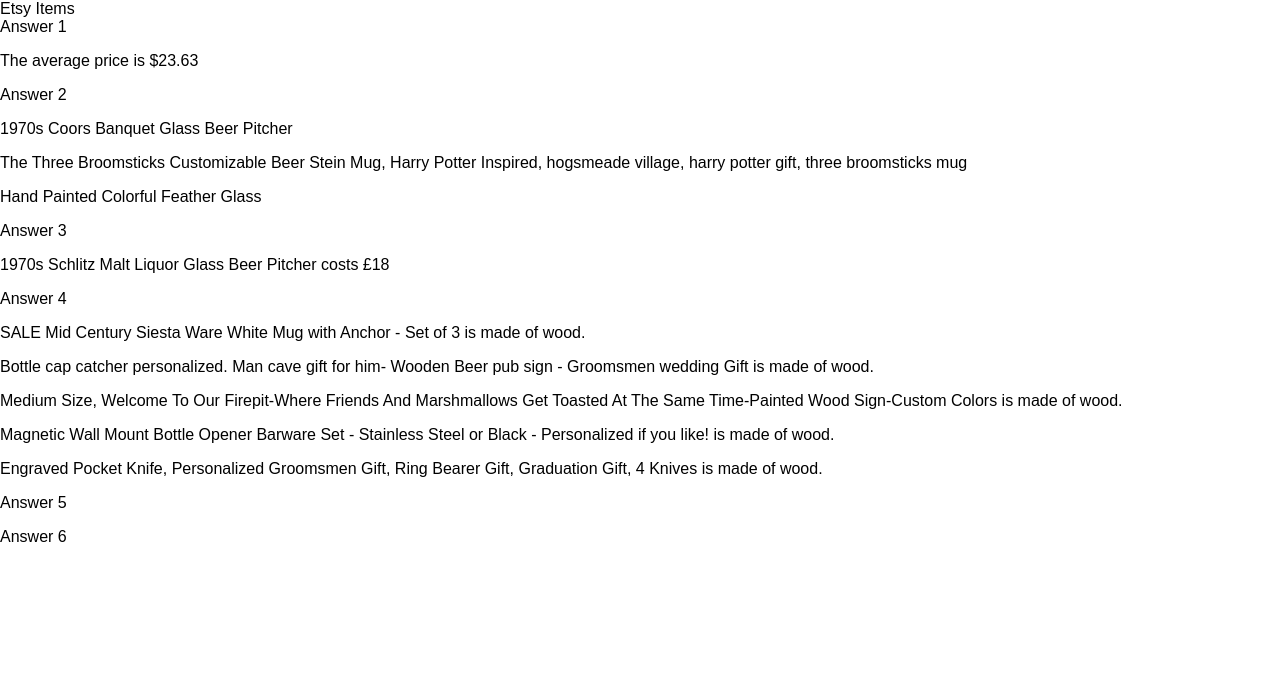
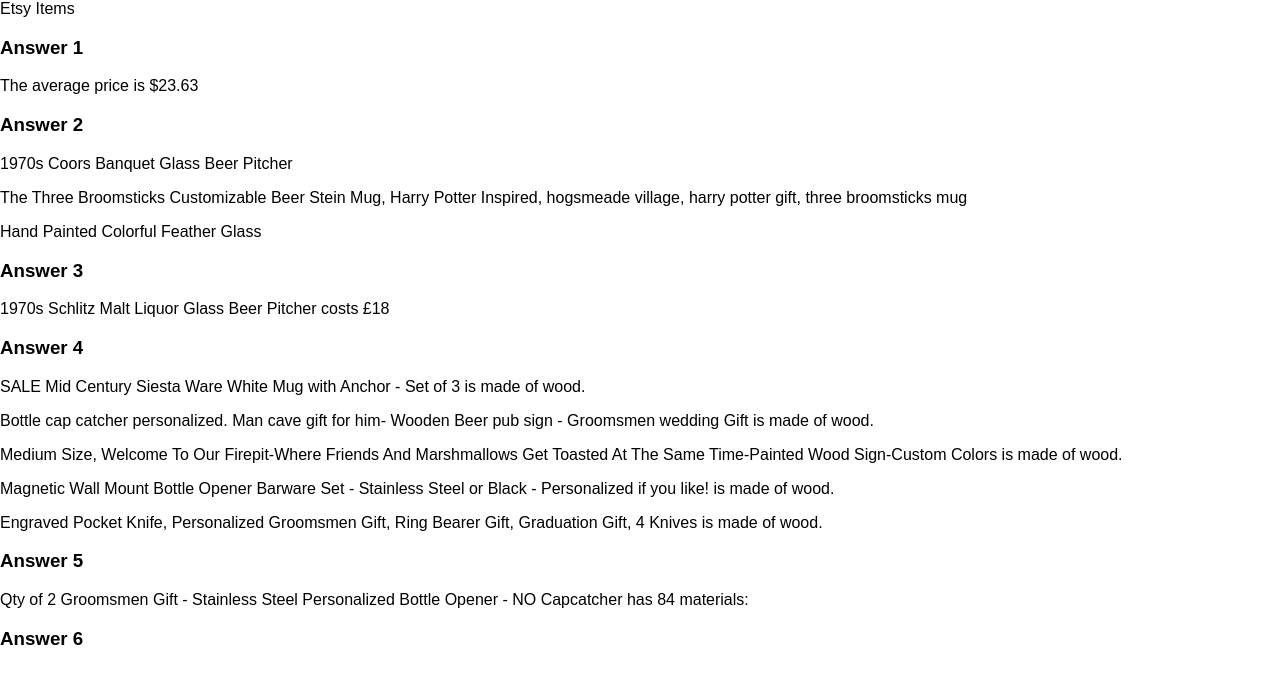
Before and after one commit to thedoublewolf/etsy-items, a plain HTML site: page index.html in a window 1280 px wide. Drawn offline with Linux system fonts and the light colour scheme.

Commit message:
beginning answer 5

```diff
--- a/index.html
+++ b/index.html
@@ -11,17 +11,17 @@
 
 	<header>Etsy Items</header>
 
-Answer 1
+<h3>Answer 1</h3>
 	<p id="answer1"></p>
-Answer 2
+<h3>Answer 2</h3>
 	<p id="answer2"></p>
-Answer 3
+<h3>Answer 3</h3>
 	<p id="answer3"></p>
-Answer 4
+<h3>Answer 4</h3>
 	<p id="answer4"></p>
-Answer 5
+<h3>Answer 5</h3>
 	<p id="answer5"></p>
-Answer 6
+<h3>Answer 6</h3>
 	<p id="answer6"></p>
 
 	<script src="items.js"></script>
--- a/main.js
+++ b/main.js
@@ -80,7 +80,7 @@
 
 var woodItems = [];
 
-var itemsWithWood = items.filter(function(woodItem){
+var itemsWithWood = items.filter(function (woodItem){
 		if ((woodItem.materials.indexOf('wood')) != (-1))
 			woodItems.push(woodItem.title);
 });
@@ -93,6 +93,17 @@
 
 //////////////////////////QUESTION 5////////////////////////////////
 
+var multMaterialItems = [];
+
+var itemsWithMultMat = items.filter(function (mat){
+		if ((mat.materials.length) >= (8))
+			multMaterialItems.push(mat.title);
+});
+
+console.log(multMaterialItems);
+
+document.getElementById('answer5').innerHTML =
+	multMaterialItems[0] + ' has ' + multMaterialItems[0].length + ' materials:' + '<br>';
 
 
 
```
